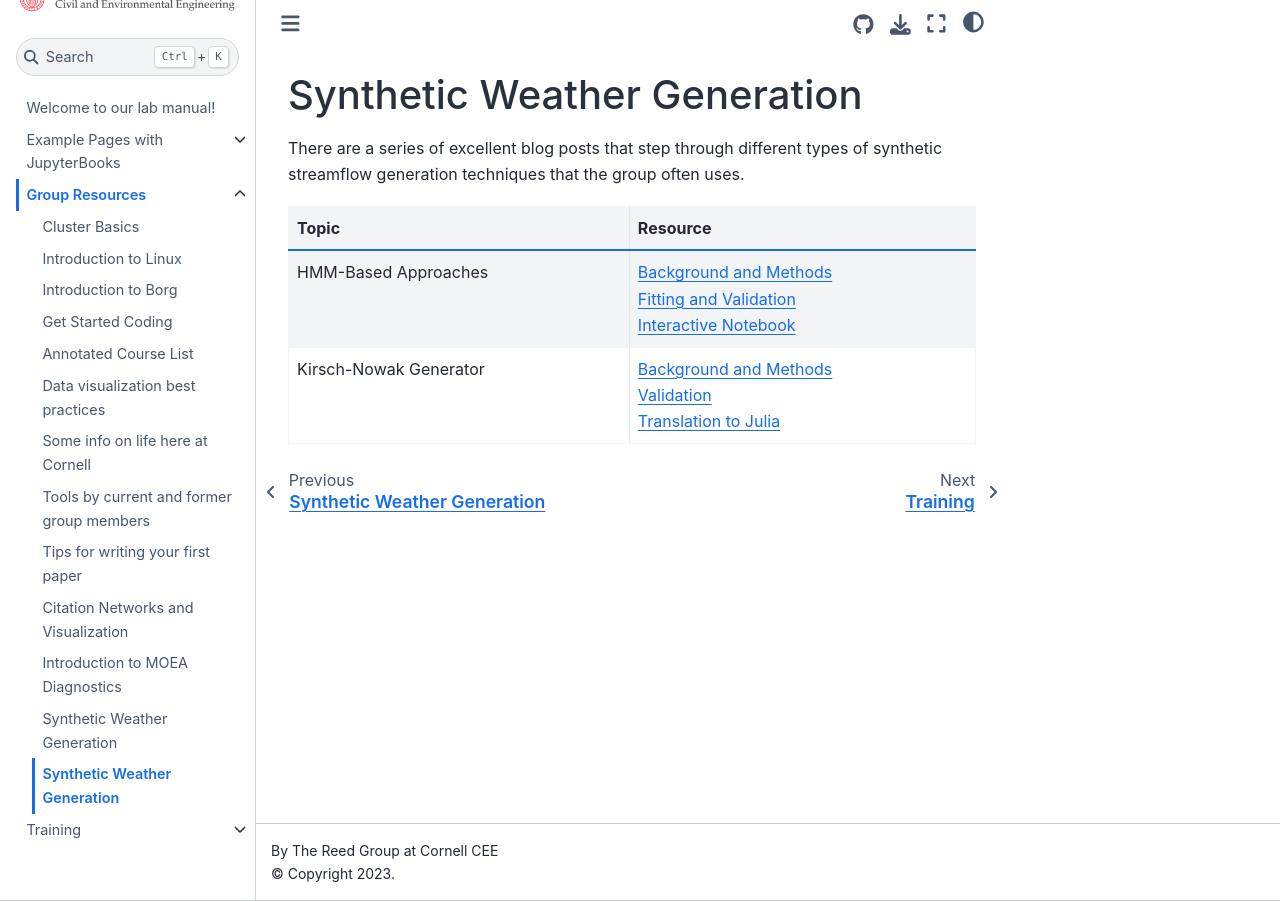
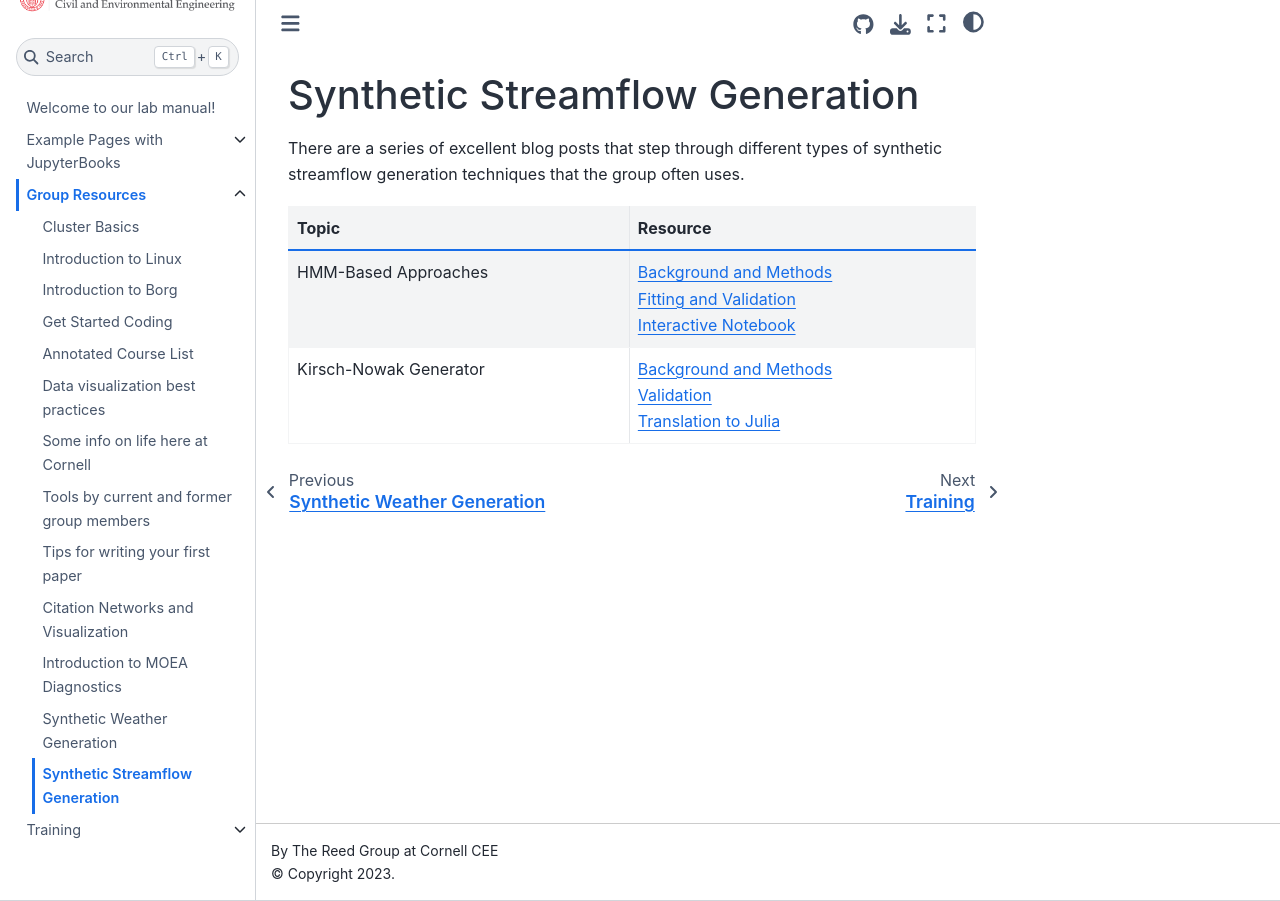
Before and after one commit to reedgroup/reedgroup.github.io, a Jupyter Book: the page built from docs/Resources/SyntheticStreamflowGeneration.md, in a window 1280 px wide. Built offline with Jupyter Book 1.0.4 settings and Sphinx 7.4.7 and the Sphinx Book theme 1.1.4, drawn with Linux system fonts in a browser that asks for light colours; pages that are not in the unit, such as notebooks, are missing from menus.

Commit message:
adjusted title

```diff
--- a/docs/Resources/SyntheticStreamflowGeneration.md
+++ b/docs/Resources/SyntheticStreamflowGeneration.md
@@ -1,4 +1,4 @@
-# Synthetic Weather Generation
+# Synthetic Streamflow Generation
 
 There are a series of excellent blog posts that step through different types of synthetic streamflow generation techniques that the group often uses.
 
```
